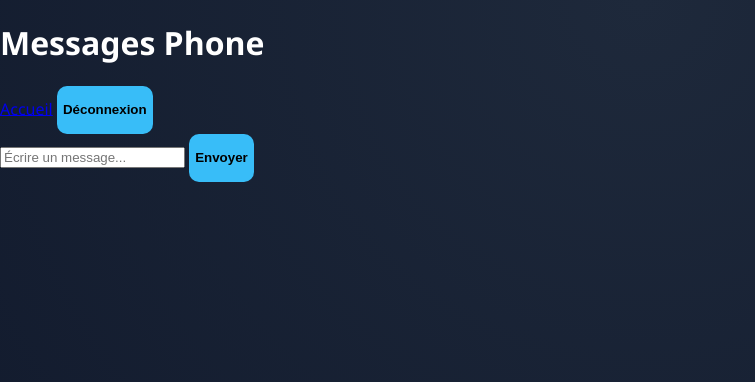
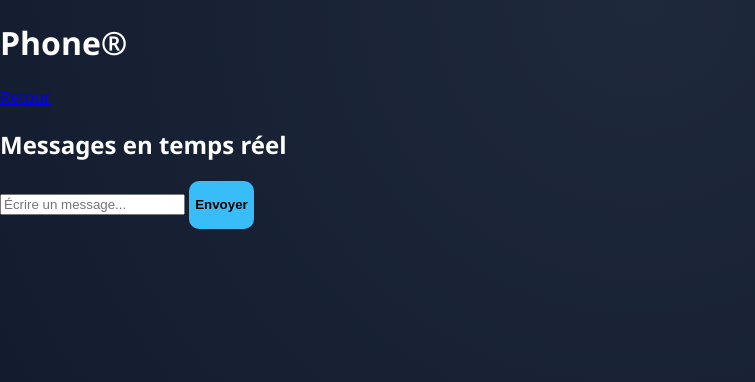
Before and after one commit to baptiste-be/phoner, a plain HTML site: page message.html in a window 1280 px wide. Shown: the whole page, without its empty margins (0-755 px from the left). Drawn offline with Linux system fonts and the light colour scheme.

Commit message:
Update message.html

```diff
--- a/message.html
+++ b/message.html
@@ -1,26 +1,25 @@
-<!DOCTYPE html>
+<!doctype html>
 <html lang="fr">
   <head>
-  <meta charset="UTF-8">
-  <title>Phone - Messages</title>
-  <meta name="viewport" content="width=device-width, initial-scale=1">
-  <link rel="stylesheet" href="style.css">
+    <meta charset="UTF-8" />
+    <meta name="viewport" content="width=device-width, initial-scale=1.0" />
+    <title>Phone® · Messages</title>
+    <link rel="stylesheet" href="style.css" />
   </head>
   <body>
-  <header class="header">
-    <h1>Messages Phone</h1>
-    <nav class="header-nav">
-      <a href="index.html" class="menu-item">Accueil</a>
-      <button id="logoutBtn" class="btn-secondary">Déconnexion</button>
-    </nav>
+    <header class="topbar glass">
+      <h1 class="brand">Phone®</h1>
+      <a class="btn-link" href="index.html">Retour</a>
     </header>
 
-  <main class="main chat-main">
-    <section id="messageList" class="message-list"></section>
-
-    <section class="chat-input-bar">
-      <input id="messageInput" type="text" placeholder="Écrire un message...">
-      <button id="sendBtn" class="btn-primary">Envoyer</button>
+    <main class="page">
+      <section class="glass card chat-card">
+        <h2>Messages en temps réel</h2>
+        <ul id="messagesList" class="messages-list"></ul>
+        <form id="messageForm" class="chat-input-row">
+          <input id="messageText" placeholder="Écrire un message..." required />
+          <button type="submit" class="btn-primary">Envoyer</button>
+        </form>
       </section>
     </main>
 
```
Lines whose indentation alone changed are shown as unchanged.
